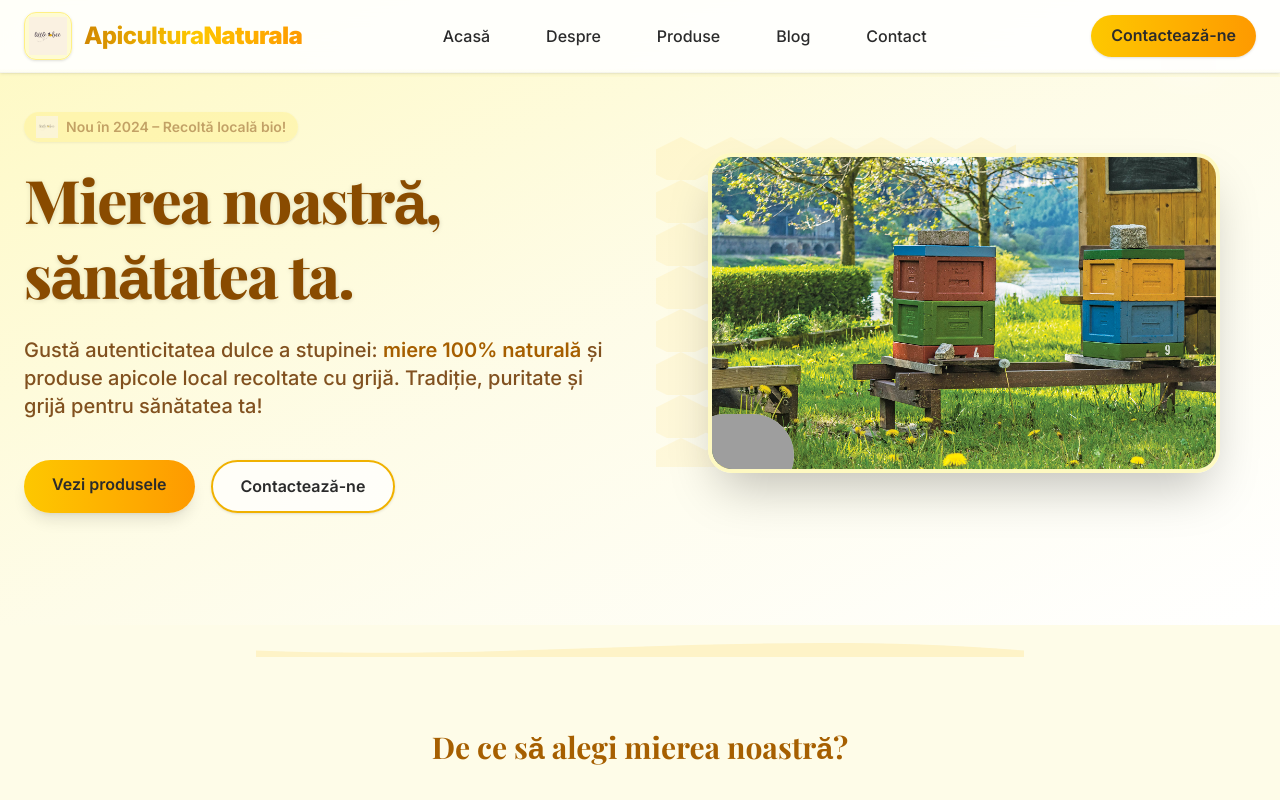
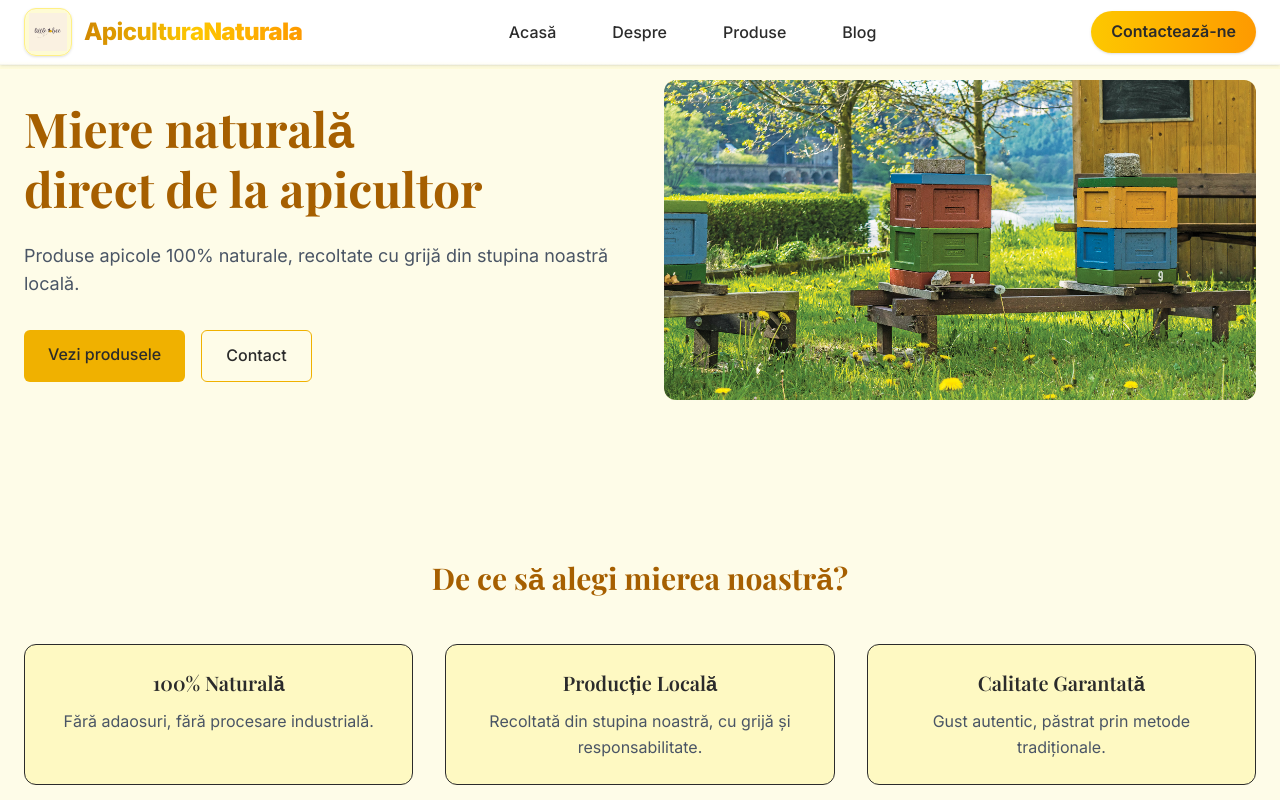
Before and after one commit to ionutpetru4046/Website-Apicultura, a Next.js app: page / in a window 1280 px wide. Shown: the top 800 px of the page. Built offline with nearby package versions, Linux system fonts and the light colour scheme; grey boxes are pictures that could not be loaded; a web font is replaced by a local one.

Commit message:
navbar mobile fixed

```diff
--- a/app/page.tsx
+++ b/app/page.tsx
@@ -1,5 +1,3 @@
-'use client';
-
 import Link from "next/link";
 import Image from "next/image";
 import Benefits from "@/components/Benefits";
@@ -14,166 +12,68 @@ import ContactSection from "../app/contact/page";
 
 export default function Home() {
   return (
-    <main className="bg-yellow-50 min-h-screen antialiased">
-      {/* Hero Section - Modernized */}
-      <section className="bg-gradient-to-br from-yellow-100 via-yellow-50 to-white py-28 relative overflow-hidden">
-        <div className="max-w-7xl mx-auto px-6 grid md:grid-cols-2 gap-16 items-center relative z-10">
+    <main className="bg-yellow-50">
+      {/* Hero */}
+      <section className="max-w-7xl mx-auto px-6 py-20 grid md:grid-cols-2 gap-12 items-center">
         <div>
-            <div className="mb-4">
-              <span className="inline-flex items-center gap-2 px-3 py-1 bg-yellow-200/80 text-yellow-800 text-sm rounded-full font-semibold animate-pulse shadow">
-                <Image src="/images/littlebee.png" alt="Bee" width={22} height={22} />
-                Nou în 2024 – Recoltă locală bio!
-              </span>
-            </div>
-            <h1 className="text-5xl sm:text-6xl font-serif font-extrabold text-yellow-800 leading-tight mb-6 drop-shadow-sm tracking-tight">
-              Mierea noastră, <br className="hidden sm:inline" />
-              sănătatea ta.
+          <h1 className="text-5xl font-serif font-bold text-yellow-700 leading-tight mb-6">
+            Miere naturală <br /> direct de la apicultor
           </h1>
-            <p className="text-xl text-yellow-900/90 mb-10 font-medium max-w-prose">
-              Gustă autenticitatea dulce a stupinei: <span className="font-semibold text-yellow-700">miere 100% naturală</span> și produse apicole local recoltate cu grijă. Tradiție, puritate și grijă pentru sănătatea ta!
+          <p className="text-lg text-gray-600 mb-8">
+            Produse apicole 100% naturale, recoltate cu grijă din stupina noastră locală.
           </p>
-            <div className="flex flex-wrap gap-4">
+          <div className="flex gap-4">
             <Link
               href="/produse"
-                className="inline-block bg-gradient-to-r from-yellow-400 to-amber-500 hover:from-yellow-500 hover:to-amber-600 text-white px-7 py-3 rounded-full font-semibold shadow-lg hover:scale-105 transition-transform duration-200 focus:outline-none focus:ring-2 focus:ring-yellow-300"
+              className="bg-yellow-500 hover:bg-yellow-600 text-white px-6 py-3 rounded-md font-medium transition"
             >
               Vezi produsele
             </Link>
             <Link
               href="/contact"
-                className="inline-block border-2 border-yellow-500 text-yellow-700 bg-white/70 hover:bg-yellow-100 px-7 py-3 rounded-full font-semibold transition-colors shadow-sm focus:outline-none focus:ring-2 focus:ring-yellow-300"
+              className="border border-yellow-500 hover:bg-yellow-100 text-yellow-700 px-6 py-3 rounded-md font-medium transition"
             >
-                Contactează-ne
+              Contact
             </Link>
           </div>
         </div>
-          <div className="flex items-center justify-center relative">
-            {/* Decorative honeycomb SVG background */}
-            <div className="absolute -inset-4 -z-1">
-              <svg className="opacity-20" width="360" height="330" viewBox="0 0 360 330" fill="none" xmlns="http://www.w3.org/2000/svg">
-                <defs>
-                  <pattern id="honeycomb" patternUnits="userSpaceOnUse" width="50" height="43">
-                    <polygon points="25,0 50,12.5 50,37.5 25,50 0,37.5 0,12.5" fill="#fde68a" />
-                  </pattern>
-                </defs>
-                <rect width="360" height="330" fill="url(#honeycomb)" />
-              </svg>
-            </div>
-            <div className="relative w-full max-w-lg h-80 rounded-3xl shadow-2xl overflow-hidden border-4 border-yellow-100">
+
+        <div className="w-full h-80 bg-yellow-100 rounded-xl flex items-center justify-center overflow-hidden">
           <Image
             src="/images/stupina1.jpg"
             alt="Stupina cu miere naturală"
-                fill
-                style={{ objectFit: "cover" }}
+            width={600}
+            height={400}
+            className="object-cover w-full h-full rounded-xl"
             priority
             sizes="(max-width: 768px) 100vw, 50vw"
-                className="rounded-3xl scale-105 hover:scale-110 transition-transform duration-500 ease-out"
-              />
-              {/* Floating honey jar */}
-              <Image
-                src="/images/miere_jar.png"
-                alt="Borcane cu miere"
-                width={110}
-                height={110}
-                className="absolute -bottom-7 -left-7 drop-shadow-2xl bg-white/70 rounded-full ring-2 ring-yellow-200 hover:scale-105 transition-transform"
-                style={{ boxShadow: "0 8px 32px 0 rgba(247, 191, 59, 0.25)" }}
           />
         </div>
-          </div>
-        </div>
-        {/* Subtle floating honeybee */}
-        <Image
-          src="/images/littlebee.png"
-          alt="Albina decorativă"
-          width={55}
-          height={55}
-          className="absolute top-8 right-16 animate-float"
-          style={{ filter: "drop-shadow(0 2px 18px #fff7  )" }}
-        />
       </section>
-
-      {/* Section divider - subtle wave */}
-      <div className="w-full overflow-hidden -mb-2">
-        <svg viewBox="0 0 1440 60" fill="none" xmlns="http://www.w3.org/2000/svg" className="block w-full h-8">
-          <path
-            fill="#fef3c7"
-            d="M0,48 C480,68 960,8 1440,48 L1440,60 L0,60 Z"
-          />
-        </svg>
-      </div>
 
       {/* Beneficii */}
       <Benefits />
 
       {/* Despre noi */}
-      <section className="bg-yellow-50/90 py-24">
       <DespreSection />
-      </section>
 
       {/* Produse */}
-      <section className="bg-white py-24">
       <ProduseSection />
-      </section>
-
-      {/* Section divider */}
-      <div className="w-full overflow-hidden -mb-2">
-        <svg viewBox="0 0 1440 60" fill="none" xmlns="http://www.w3.org/2000/svg" className="block w-full h-8">
-          <path
-            fill="#fef9c3"
-            d="M0,24 Q720,80 1440,24 L1440,60 L0,60 Z"
-          />
-        </svg>
-      </div>
 
       {/* Testimoniale */}
-      <section className="bg-yellow-50/90 py-24">
       <Testimonials />
-      </section>
 
       {/* Galerie imagini */}
-      <section className="bg-white py-24">
       <Gallery />
-      </section>
 
       {/* FAQ */}
-      <section className="bg-yellow-50/80 py-24">
       <FAQ />
-      </section>
 
       {/* Newsletter */}
-      <section className="bg-white py-16">
       <Newsletter />
-      </section>
 
       {/* Contact */}
-      <section className="bg-gradient-to-br from-yellow-100 via-yellow-50 to-white py-24">
       <ContactSection />
-      </section>
-
-      {/* Floating call-to-action button for quick contact (mobile only) */}
-      <div className="fixed bottom-7 right-5 md:hidden z-50">
-        <Link
-          href="/contact"
-          className="flex items-center gap-2 px-6 py-3 rounded-full bg-yellow-500 hover:bg-yellow-600 text-white font-semibold shadow-lg shadow-yellow-200/70 transition-all text-lg ring-2 ring-yellow-200 focus:outline-none"
-          aria-label="Contact rapid"
-        >
-          <svg width="22" height="22" fill="currentColor" className="inline -ml-1">
-            <path d="M6 3a2 2 0 012-2h6a2 2 0 012 2v2a1 1 0 01-1 1h-1.2a4.6 4.6 0 01-1.384-.235l-2.667-.8A2 2 0 008 3zm10 6v7a2 2 0 01-2 2H6a2 2 0 01-2-2V9a2 2 0 012-2h8a2 2 0 012 2zm-6 2a1 1 0 00-1 1v1a1 1 0 002 0v-1a1 1 0 00-1-1z" />
-          </svg>
-          Contact rapid
-        </Link>
-      </div>
-      {/* Custom CSS for animation */}
-      <style jsx global>{`
-        @keyframes float {
-          0% { transform: translateY(0px);}
-          50% { transform: translateY(-16px);}
-          100% { transform: translateY(0px);}
-        }
-        .animate-float {
-          animation: float 4.5s ease-in-out infinite;
-        }
-      `}</style>
     </main>
   );
 }
--- a/components/Navbar.tsx
+++ b/components/Navbar.tsx
@@ -2,10 +2,22 @@
 
 import Link from "next/link";
 import Image from "next/image";
-import { useState } from "react";
+import { useState, useEffect } from "react";
 
 export default function Navbar() {
   const [menuOpen, setMenuOpen] = useState(false);
+
+  // Prevent background scroll when menu is open
+  useEffect(() => {
+    if (menuOpen) {
+      document.body.style.overflow = 'hidden';
+    } else {
+      document.body.style.overflow = '';
+    }
+    return () => {
+      document.body.style.overflow = '';
+    };
+  }, [menuOpen]);
 
   const navLinks = [
     { href: "/", label: "Acasă" },
@@ -16,10 +28,13 @@ export default function Navbar() {
   ];
 
   return (
-    <header className="w-full bg-white/90 backdrop-blur-xl shadow-sm fixed top-0 left-0 z-50 border-b border-gray-100">
-      <nav className="max-w-7xl mx-auto px-6 py-3 flex items-center justify-between relative">
+    <header className="w-full bg-white shadow-sm fixed top-0 left-0 z-50 border-b border-gray-100">
+      <nav className="max-w-7xl mx-auto px-4 sm:px-6 py-2 flex items-center justify-between relative">
         {/* Logo */}
-        <Link href="/" className="flex items-center gap-3 group text-2xl font-extrabold text-yellow-700 tracking-tight cursor-pointer z-40">
+        <Link
+          href="/"
+          className="flex items-center gap-3 group text-2xl font-extrabold text-yellow-700 tracking-tight cursor-pointer z-40"
+        >
           <div className="w-12 h-12 flex items-center justify-center rounded-xl bg-yellow-100/70 border border-yellow-200 shadow group-hover:scale-105 transition-transform">
             <Image
               src="/images/littlebee.png"
@@ -36,8 +51,8 @@ export default function Navbar() {
         </Link>
 
         {/* Desktop Navigation */}
-        <ul className="hidden md:flex gap-4 lg:gap-8 text-base font-medium">
-          {navLinks.map(({ href, label }) => (
+        <ul className="hidden md:flex gap-2 lg:gap-8 text-base font-medium flex-1 justify-center">
+          {navLinks.filter(link => link.href !== "/contact").map(({ href, label }) => (
             <li key={href}>
               <Link
                 href={href}
@@ -50,7 +65,8 @@ export default function Navbar() {
         </ul>
 
         {/* Call to Action Button for Desktop */}
-        <div className="hidden md:block ml-6">
+        {/* Hide CTA on mobile and also when menuOpen is true */}
+        <div className={`ml-2 ${menuOpen ? "hidden" : "hidden md:block"}`}>
           <Link
             href="/contact"
             className="inline-flex items-center px-5 py-2 rounded-full bg-gradient-to-r from-yellow-400 to-amber-500 text-white font-semibold shadow hover:from-yellow-500 hover:to-amber-600 transition-colors focus:outline-none focus:ring-2 focus:ring-yellow-200"
@@ -96,7 +112,7 @@ export default function Navbar() {
         {/* Mobile Sliding Panel */}
         <nav
           className={`
-            fixed top-0 right-0 h-full w-4/5 max-w-xs bg-white/95 border-l border-yellow-100 shadow-xl flex flex-col z-50
+            fixed top-0 right-0 h-full w-4/5 max-w-xs bg-white border-l border-yellow-100 shadow-xl flex flex-col z-50
             transition-transform duration-300 md:hidden
             ${menuOpen ? "translate-x-0" : "translate-x-full"}
           `}
@@ -127,15 +143,7 @@ export default function Navbar() {
               </li>
             ))}
           </ul>
-          <div className="mt-auto mb-8 px-5 flex">
-            <Link
-              href="/contact"
-              className="flex-1 inline-flex items-center justify-center px-0 py-3 rounded-full bg-gradient-to-r from-yellow-400 to-amber-500 text-white font-semibold shadow hover:from-yellow-500 hover:to-amber-600 transition-colors focus:outline-none focus:ring-2 focus:ring-yellow-200"
-              onClick={() => setMenuOpen(false)}
-            >
-              Contactează-ne
-            </Link>
-          </div>
+          {/* No CTA Contactează-ne button in mobile menu */}
         </nav>
       </nav>
       {/* Add a subtle shadow below navbar */}
```
Lines whose indentation alone changed are shown as unchanged.
